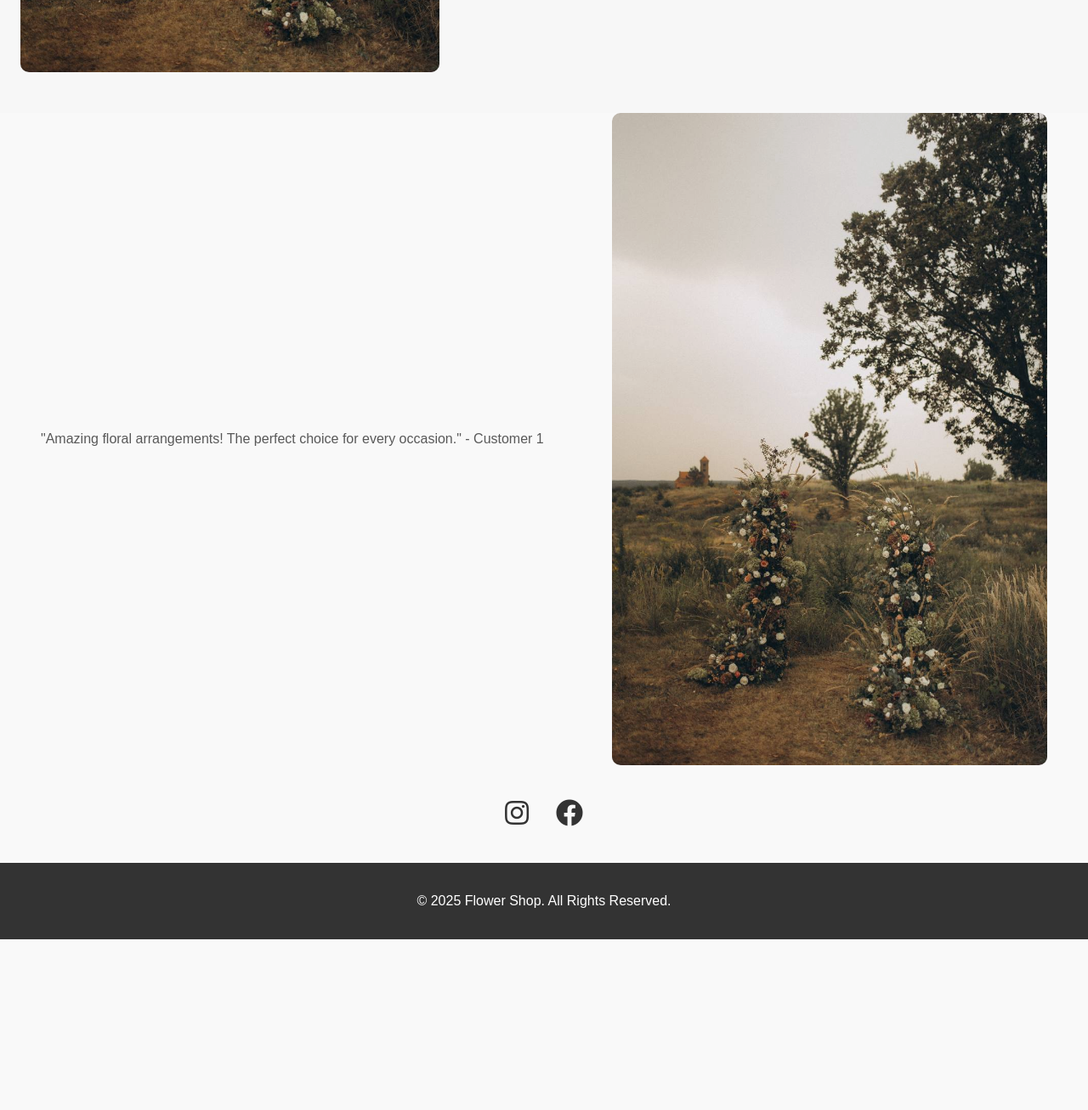
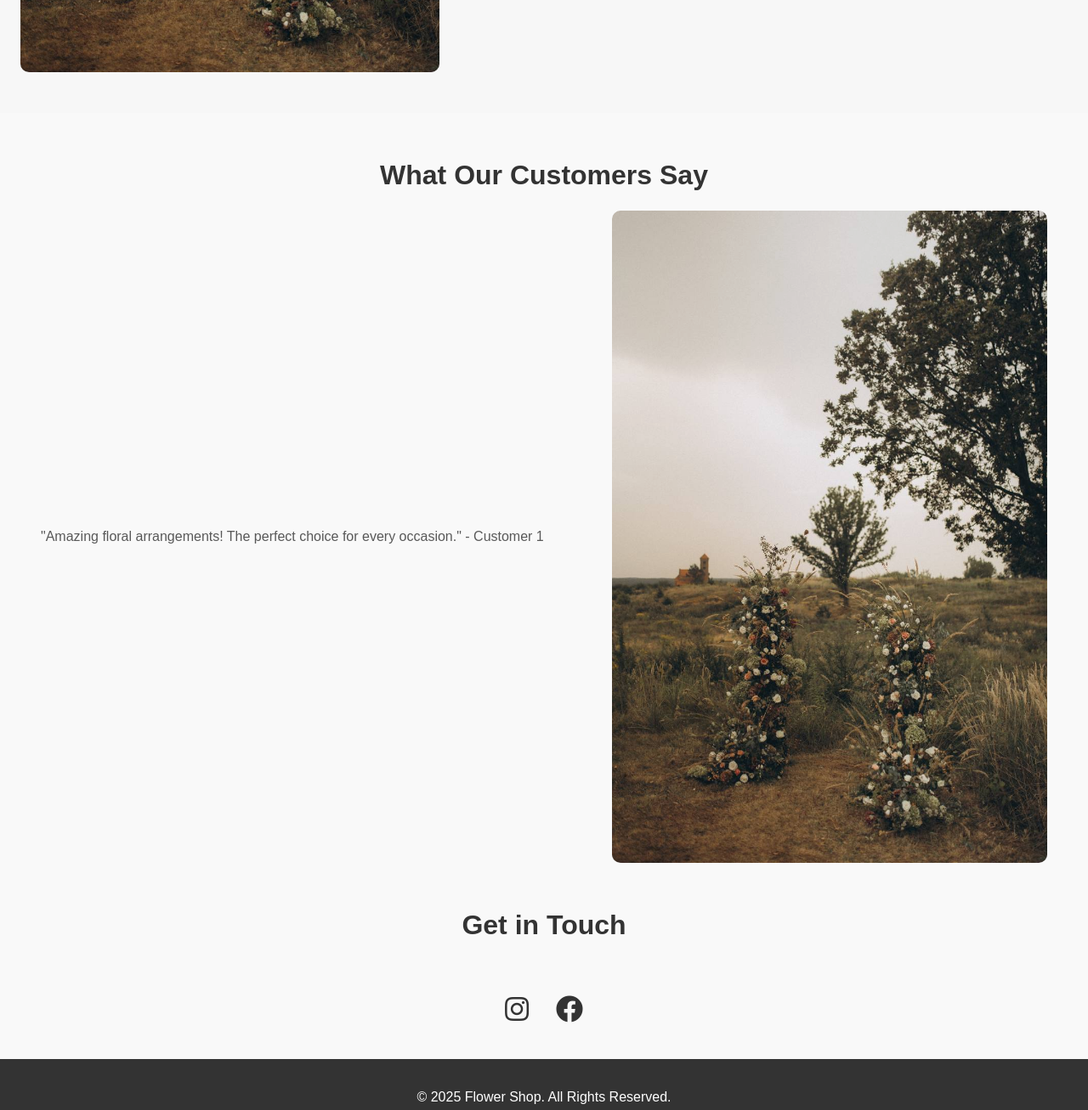
Before and after one commit to julio1304/Flowers, a plain HTML site: page index.html in a window 1280 px wide. Shown: the part 3300-4607 px from the top of the page at 85% size. Before the commit the page ends 4406 px from the top, so only its background shows below. Drawn offline with Linux system fonts and the light colour scheme.

Commit message:
Add your commit message here

```diff
--- a/app.js
+++ b/app.js
@@ -23,7 +23,7 @@ function updateGallery() {
   const galleryContainer = document.getElementById('gallery-container');
   if (!galleryContainer) return;
 
-  galleryContainer.innerHTML = ''; // Clear any previous content
+  galleryContainer.innerHTML = '';
 
   const slider = document.createElement('div');
   slider.classList.add('gallery-slider');
--- a/index.html
+++ b/index.html
@@ -53,12 +53,13 @@
     </section>
 
     <section id="testimonials">
-      <div class="testimonial-container" id="testimonial-container">
+        <h2>What Our Customers Say</h2>
+        <div class="testimonial-container" id="testimonial-container">
         </div>
     </section>
 
-
     <section id="contact" class="contact">
+        <h2>Get in Touch</h2>
         <div class="social-icons">
             <a href="https://www.instagram.com/yourprofile" target="_blank" title="Instagram">
                 <i class="fab fa-instagram"></i>
@@ -69,6 +70,7 @@
         </div>
     </section>
 
+
     <footer>
         <p>&copy; 2025 Flower Shop. All Rights Reserved.</p>
     </footer>
--- a/styles.css
+++ b/styles.css
@@ -156,6 +156,24 @@ body {
   font-size: 1.2rem;
   color: #555;
 }
+/* General Section Headings */
+h2 {
+  font-size: 2rem;
+  margin-bottom: 1rem;
+  color: #333;
+  text-align: center; /* Center-align the heading */
+}
+
+/* Testimonials Section */
+#testimonials h2 {
+  margin-top: 3rem; /* Add some space above the heading */
+}
+
+/* Contact Section */
+#contact h2 {
+  margin-top: 3rem; /* Add space for the header */
+}
+
 
 /* Testimonials Section */
 .testimonials {
```
